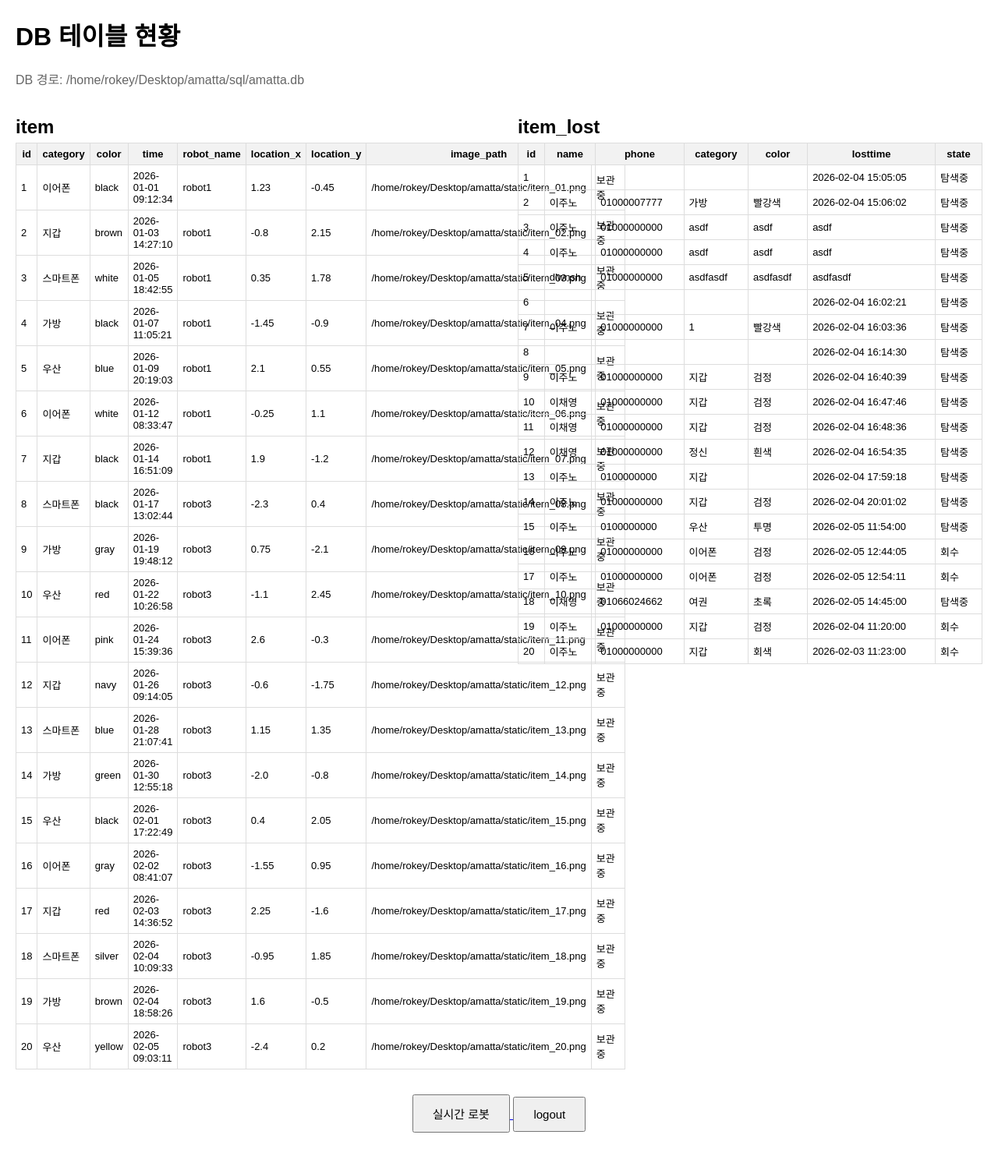
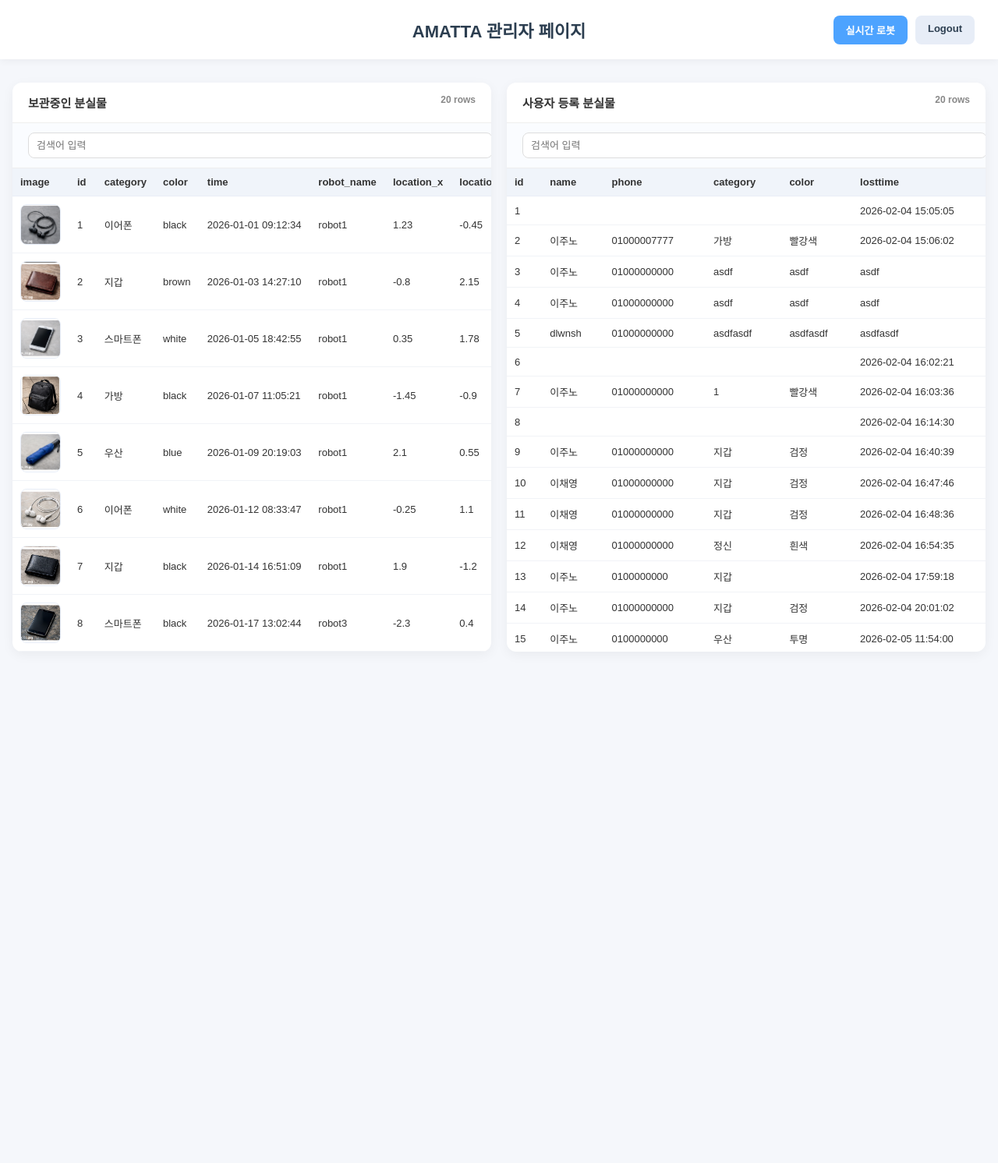
Before and after one commit to kmgyun0707/Team_amatta, a Flask app: page /ad_load_db in a window 1280 px wide. Shown: the top 1492 px of the page at 78% size. Run offline with Flask 3, Linux system fonts and the light colour scheme; data comes from the database, SQL or seed files in the repository; parts of the project's set-up code (start-up, migrations or seed data) failed here and were passed over.

Commit message:
[Feat] admin 페이지 시각화

```diff
--- a/amatta/main.py
+++ b/amatta/main.py
@@ -9,7 +9,7 @@ from web.user_load_db import user_load_db_bp
 from web.lost_report import lost_report_bp
 from web.guide_start import guide_start_bp
 from web.search_start import search_start_bp
-from web.found_item_listener import main
+# from web.found_item_listener import main
 
 
 BASE_DIR = "/home/rokey/Desktop/amatta"   # 너 프로젝트 루트
@@ -38,5 +38,5 @@ def create_app():
 
 if __name__ == "__main__":
     app = create_app()
-    threading.Thread(target=main, daemon=True).start()
+    # threading.Thread(target=main, daemon=True).start()
     app.run(host="0.0.0.0", port=5000, debug=True)  # 5000port에서 열림
--- a/amatta/template/item.html
+++ b/amatta/template/item.html
@@ -1,129 +1,320 @@
-<!DOCTYPE html>
+<!doctype html>
 <html lang="ko">
 <head>
-    <meta charset="UTF-8">
-    <title>Item Tables</title>
+<meta charset="utf-8">
+<meta name="viewport" content="width=device-width, initial-scale=1">
+<title>AMATTA 관리자</title>
+
 <style>
-        body {
-            font-family: Arial, sans-serif;
-            margin: 20px;
+body{
+    margin:0;
+    font-family:"Noto Sans KR", Arial, sans-serif;
+    background:#f5f7fb;
+    color:#333;
 }
-        .container {
-            display: flex;
-            gap: 24px;
+
+/* 상단바 */
+.topbar{
+    position:relative;
+    background:#fff;
+    padding:22px 30px;
+    box-shadow:0 2px 10px rgba(0,0,0,0.05);
+    display:flex;
+    align-items:center;
+    justify-content:center;
 }
-        .table-box {
-            width: 50%;
+
+.title{
+    font-size:22px;
+    font-weight:800;
+    color:#2c3e50;
 }
-        table {
-            border-collapse: collapse;
-            width: 100%;
-            font-size: 13px;
+
+/* 버튼 영역 오른쪽 고정 */
+.actions{
+    position:absolute;
+    right:30px;
+    display:flex;
+    gap:10px;
 }
-        th, td {
-            border: 1px solid #ddd;
-            padding: 6px;
+
+.btn{
+    padding:9px 16px;
+    border-radius:8px;
+    border:none;
+    cursor:pointer;
+    font-weight:700;
+    font-size:13px;
+    text-decoration:none;
+    display:inline-block;
 }
-        th {
-            background: #f2f2f2;
+
+.btn-blue{ background:#4da3ff; color:white; }
+.btn-gray{ background:#e7edf7; color:#2c3e50; }
+
+/* 레이아웃 */
+.container{
+    max-width:1300px;
+    margin:30px auto 40px;
+    padding:0 16px;
+    display:grid;
+    grid-template-columns:1fr;
+    gap:20px;
 }
-        h2 {
-            margin-bottom: 6px;
+
+@media (min-width:980px){
+    .container{
+        grid-template-columns:1fr 1fr;
+    }
+}
+
+.card{
+    background:white;
+    border-radius:12px;
+    box-shadow:0 4px 15px rgba(0,0,0,0.05);
+    overflow:hidden;
+}
+
+.card-header{
+    padding:15px 20px;
+    border-bottom:1px solid #eee;
+    font-weight:800;
+    font-size:15px;
+    display:flex;
+    justify-content:space-between;
+}
+
+.count{
+    font-size:12px;
+    color:#888;
+    font-weight:700;
+}
+
+/* 검색 */
+.search{
+    padding:12px 20px;
+    border-bottom:1px solid #eee;
+    background:#fafcff;
+}
+
+.search input{
+    width:100%;
+    padding:8px 10px;
+    border-radius:8px;
+    border:1px solid #ddd;
+    font-size:13px;
+}
+
+/* 테이블 */
+.table-wrap{
+    overflow:auto;
+    max-height:620px;
+}
+
+table{
+    width:100%;
+    border-collapse:collapse;
+    font-size:13px;
+    min-width:720px;
+}
+
+th{
+    background:#f0f4fa;
+    padding:10px;
+    position:sticky;
+    top:0;
+    text-align:left;
+    border-bottom:1px solid #e9eef7;
+}
+
+td{
+    padding:10px;
+    border-bottom:1px solid #f1f3f7;
+    white-space:nowrap;
+}
+
+tr:hover{
+    background:#f9fbff;
+}
+
+/* 이미지 */
+.thumb{
+    width:50px;
+    height:50px;
+    border-radius:8px;
+    overflow:hidden;
+    border:1px solid #e8eef8;
+    background:#f7f9fd;
+    display:flex;
+    align-items:center;
+    justify-content:center;
+    font-size:11px;
+    color:#999;
+    font-weight:700;
+}
+
+.thumb img{
+    width:100%;
+    height:100%;
+    object-fit:cover;
+}
+
+/* 상태 뱃지 */
+.badge{
+    padding:5px 10px;
+    border-radius:20px;
+    font-size:11px;
+    font-weight:800;
+}
+
+.good{ background:#d4f7e8; color:#118d57; }
+.warn{ background:#fff4d6; color:#b98a00; }
+.bad { background:#ffe0e0; color:#c0392b; }
+
+.empty{
+    padding:20px;
+    color:#777;
 }
 </style>
 </head>
+
 <body>
 
-<h1>DB 테이블 현황</h1>
-<p style="color:#666">DB 경로: {{ db_path }}</p>
+<div class="topbar">
+    <div class="title">AMATTA 관리자 페이지</div>
+    <div class="actions">
+        <a href="/ad_detect" class="btn btn-blue">실시간 로봇</a>
+        <a href="{{ url_for('user_load_db.index') }}" class="btn btn-gray">Logout</a>
+    </div>
+</div>
 
 <div class="container">
 
 <!-- item 테이블 -->
-    <div class="table-box">
-        <h2>item</h2>
-        {# Flask에서 보낸 item 리스트가 비어있지 않을 경우에만 실행 #}
+<div class="card">
+    <div class="card-header">
+        보관중인 분실물
+        <div class="count">{{ item|length if item else 0 }} rows</div>
+    </div>
+
+    <div class="search">
+        <input id="searchItem" placeholder="검색어 입력">
+    </div>
+
+    <div class="table-wrap">
     {% if item %}
-        <table>
+    <table id="tableItem">
         <thead>
         <tr>
-                    {# item_cols 리스트를 반복하여 테이블 헤더(id, name 등)를 동적으로 생성 #}
+            <th>image</th>
             {% for c in item_cols %}
+                {% if c != 'image_path' %}
                     <th>{{ c }}</th>
+                {% endif %}
             {% endfor %}
         </tr>
         </thead>
+
         <tbody>
-                {# item 리스트의 각 행(row)을 반복 출력 #}
         {% for row in item %}
         <tr>
-                    {# 현재 행에서 각 컬럼 이름(c)에 해당하는 데이터를 출력 #}
+            <td>
+            {% set p = row.get('image_path') %}
+            {% if p %}
+                {% set fname = p.split('/')[-1] %}
+                <div class="thumb">
+                    <img src="{{ url_for('static', filename=fname) }}"
+                         onerror="this.remove(); this.parentElement.innerHTML='이미지 없음';">
+                </div>
+            {% else %}
+                <div class="thumb">이미지 없음</div>
+            {% endif %}
+            </td>
+
             {% for c in item_cols %}
-                        <td>{{ row[c] }}</td>
+                {% if c != 'image_path' %}
+                    {% if c == 'state' %}
+                        {% set s = row.get(c) %}
+                        {% set cls = 'good' if s in ['보관중','회수','완료'] else ('warn' if s in ['탐색중','이동중'] else 'bad') %}
+                        <td><span class="badge {{ cls }}">{{ s }}</span></td>
+                    {% else %}
+                        <td>{{ row.get(c) }}</td>
+                    {% endif %}
+                {% endif %}
             {% endfor %}
         </tr>
         {% endfor %}
         </tbody>
     </table>
     {% else %}
-            {# DB에 데이터가 하나도 없을 경우 표시되는 문구 #}
-            <p>데이터 없음</p>
+        <div class="empty">데이터 없음</div>
     {% endif %}
     </div>
+</div>
+
 
 <!-- item_lost 테이블 -->
-    <div class="table-box">
-        <h2>item_lost</h2>
-        {# lost_item 데이터 존재 여부 확인 #}
+<div class="card">
+    <div class="card-header">
+        사용자 등록 분실물
+        <div class="count">{{ lost_item|length if lost_item else 0 }} rows</div>
+    </div>
+
+    <div class="search">
+        <input id="searchLost" placeholder="검색어 입력">
+    </div>
+
+    <div class="table-wrap">
     {% if lost_item %}
-        <table>
+    <table id="tableLost">
         <thead>
         <tr>
-                    {# 분실물 테이블의 헤더 컬럼 출력 #}
             {% for c in lost_cols %}
                 <th>{{ c }}</th>
             {% endfor %}
         </tr>
         </thead>
+
         <tbody>
         {% for row in lost_item %}
         <tr>
-                    {# 각 행의 데이터들을 컬럼 순서에 맞게 출력 #}
             {% for c in lost_cols %}
-                        <td>{{ row[c] }}</td>
+                {% if c == 'state' %}
+                    {% set s = row.get(c) %}
+                    {% set cls = 'good' if s in ['회수','완료'] else ('warn' if s in ['탐색중','이동중'] else 'bad') %}
+                    <td><span class="badge {{ cls }}">{{ s }}</span></td>
+                {% else %}
+                    <td>{{ row.get(c) }}</td>
+                {% endif %}
             {% endfor %}
         </tr>
         {% endfor %}
         </tbody>
     </table>
     {% else %}
-            <p>데이터 없음</p>
+        <div class="empty">데이터 없음</div>
     {% endif %}
     </div>
 </div>
-<div style="margin-top: 32px; text-align: center;">
-    {# 실시간 로봇 현황 페이지(/ad_detect)로 이동 #}
-    <a href="/ad_detect">
-        <button style="
-            padding: 12px 24px;
-            font-size: 15px;
-            cursor: pointer;
-        ">
-            실시간 로봇
-        </button>
-    </a>
-    {# 로그아웃 클릭 시 사용자용 분실물 확인 페이지(index 함수)로 이동 #}
-    {# 'user_load_db' 블루프린트 내의 'index' 함수를 호출하는 방식 #}
-    <a href="{{ url_for('user_load_db.index') }}">
-        <button style="
-            padding: 12px 24px;
-            font-size: 15px;
-            cursor: pointer;
-        ">
-            logout
-        </button>
-    </a>
+
 </div>
+
+<script>
+function attachFilter(inputId, tableId){
+    const input = document.getElementById(inputId);
+    const table = document.getElementById(tableId);
+    if(!input || !table) return;
+
+    input.addEventListener("input", function(){
+        const q = this.value.toLowerCase();
+        table.querySelectorAll("tbody tr").forEach(tr=>{
+            tr.style.display = tr.innerText.toLowerCase().includes(q) ? "" : "none";
+        });
+    });
+}
+attachFilter("searchItem","tableItem");
+attachFilter("searchLost","tableLost");
+</script>
 
 </body>
 </html>
--- a/amatta/web/test_sub.py
+++ b/amatta/web/test_sub.py
@@ -10,10 +10,13 @@ class MinimalSubscriber(Node):
         # 1. Raw 이미지 구독 시도 (Reliable 10)
         self.create_subscription(
             Image,
-            '/robot3/oakd/rgb/image_raw',
+            '/camera/color/image_raw',
             self.listener_callback,
             10
         )
+
+        #/camera/color/image_raw
+        # /robot3/oakd/rgb/image_raw'
 
         # 2. 혹시 모르니 Best Effort로도 구독 시도
         self.create_subscription(
```
Lines whose indentation alone changed are shown as unchanged.
